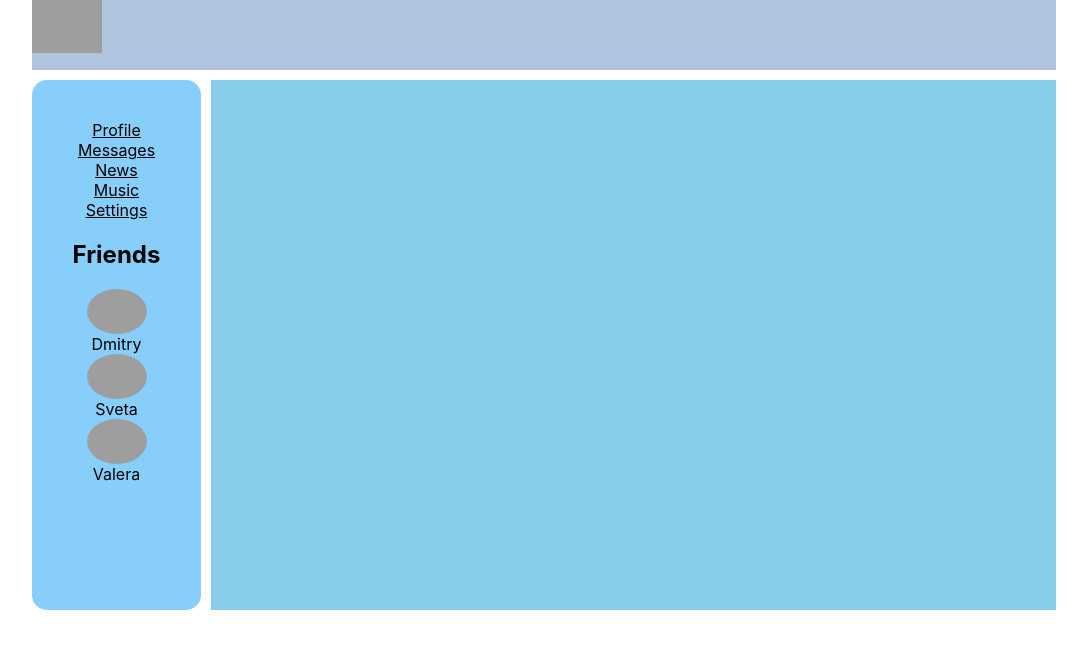
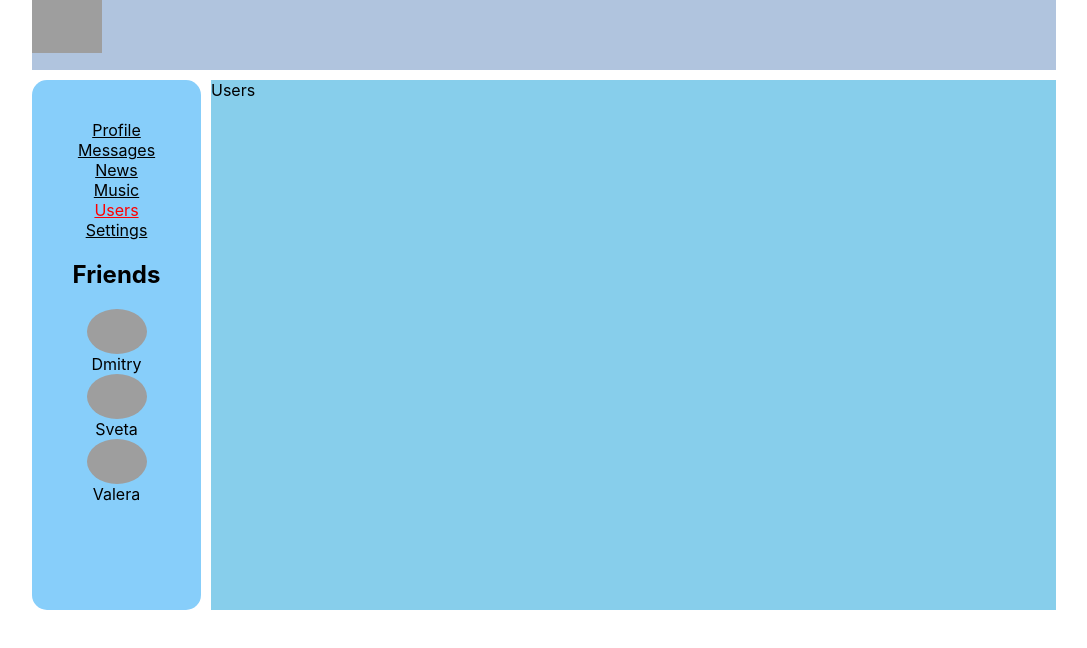
Before and after one commit to ArtemSpiridovich/social-network, a React (Create React App) app: page /Users in a window 1280 px wide. Shown: the top 648 px of the page, without its empty margins (96-1183 px from the left). Built offline with nearby package versions, Linux system fonts and the light colour scheme; grey boxes are pictures that could not be loaded.

Commit message:
lesson 49 start

```diff
--- a/src/App.js
+++ b/src/App.js
@@ -8,6 +8,7 @@
 import News from "./components/News/News";
 import Settings from "./components/Settings/Settings";
 import DialogsContainer from "./components/Dialogs/DialogsContainer";
+import Users from "./components/Users/Users";
 
 const App = (props) => {
     console.log(props);
@@ -24,6 +25,8 @@
                        render={() => <DialogsContainer/>}/>
                 <Route exact path='/News' render={News}/>
                 <Route exact path='/Music' render={Music}/>
+                <Route exact path='/Users'
+                       render={() => <Users/>}/>
                 <Route exact path='/Settings' render={Settings}/>
             </div>
         </div>
--- /dev/null
+++ b/src/components/Users/Users.js
@@ -0,0 +1,7 @@
+import React from 'react';
+
+const Users = () => {
+    return <div>Users</div>
+}
+
+export default Users
--- a/src/components/navbar/Navbar.jsx
+++ b/src/components/navbar/Navbar.jsx
@@ -2,8 +2,6 @@
 import s from './Navbar.module.css';
 import {NavLink} from "react-router-dom";
 import Sidebar from "./sidebar/Sidebar";
-import Provider from "react-redux/lib/components/Provider";
-import store from "../../redux/redux-store";
 import {connect} from "react-redux";
 
 const Navbar = (props) => {
@@ -25,6 +23,9 @@
                 <NavLink to='/Music' activeClassName={s.active}>Music</NavLink>
             </div>
             <div className={s.item}>
+                <NavLink to='/Users' activeClassName={s.active}>Users</NavLink>
+            </div>
+            <div className={s.item}>
                 <NavLink to='/Settings' activeClassName={s.active}>Settings</NavLink>
             </div>
             <div>
```
Also changed, not shown: src/redux/Users-reducer.js (added, +11 -0 lines). Lines whose indentation alone changed are shown as unchanged.
